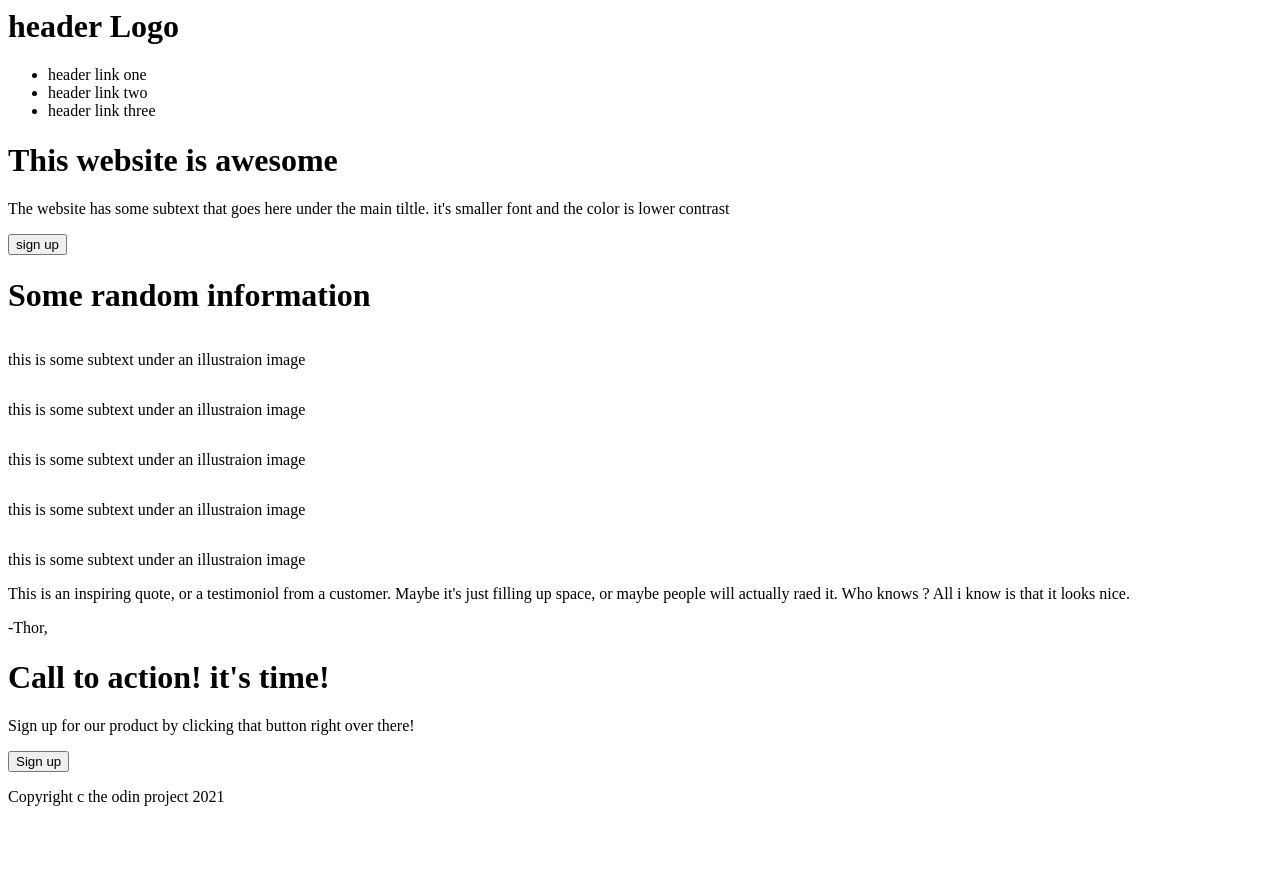
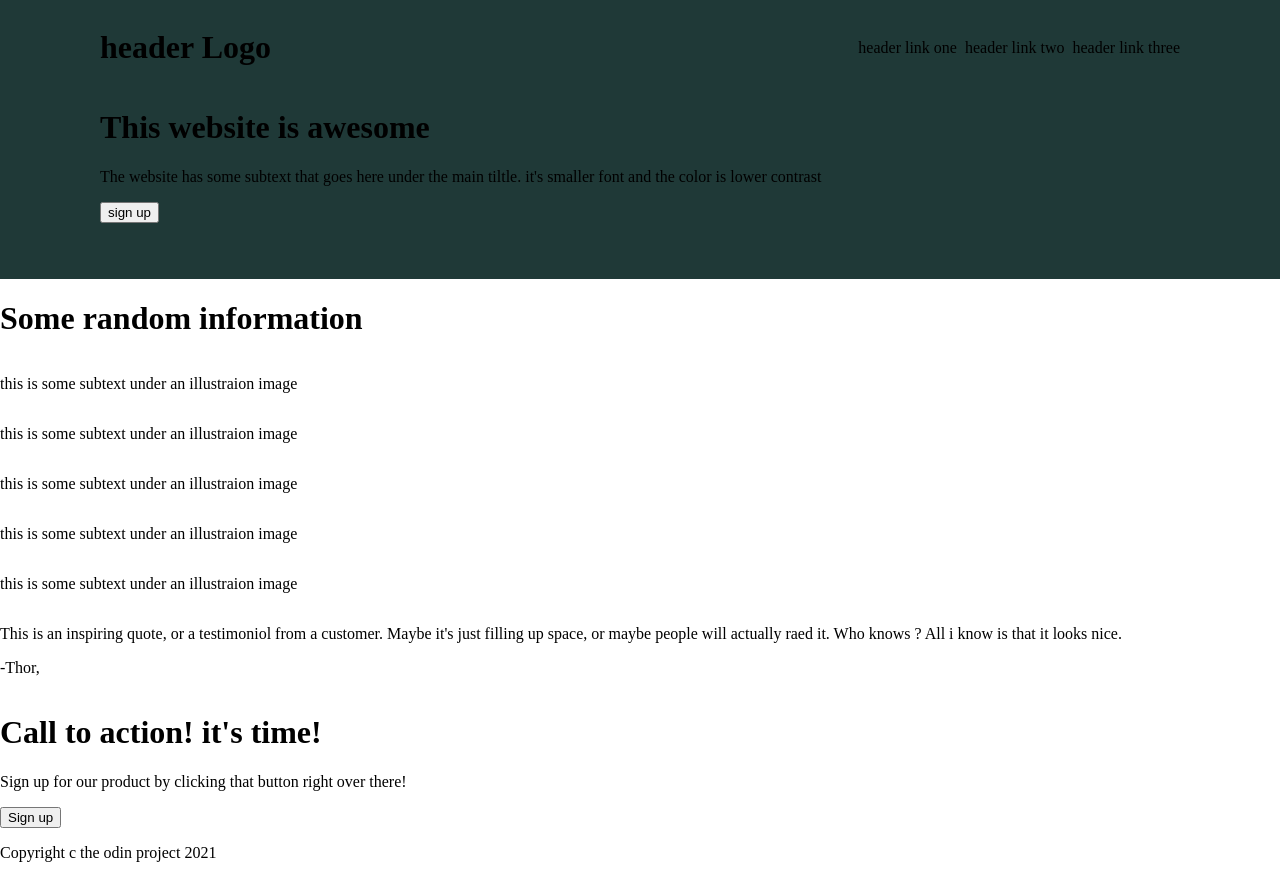
Before and after one commit to taherjouida/Landing-page, a plain HTML site: page index.html in a window 1280 px wide. Before the commit the page ends 822 px from the top, so only its background shows below. Drawn offline with Linux system fonts and the light colour scheme.

Commit message:
started some style

```diff
--- a/index.html
+++ b/index.html
@@ -2,6 +2,7 @@
 <head>
     <meta charset="UTF-8">
     <meta name="viewport" content="width=device-width, initial-scale=1.0">
+    <link rel="stylesheet" href="style.css">
     <title>Landing Page</title>
 </head>
 <body>
--- /dev/null
+++ b/style.css
@@ -0,0 +1,28 @@
+body {
+    display: flex;
+    flex-direction: column;
+    flex: 1;
+
+    margin: 0;
+    min-height: 100vh;
+
+}
+.header {
+    display: flex;
+    flex-direction: column;
+    background-color: #1f3937;
+    padding-left: 100px;
+    padding-right: 100px;
+    padding-top: 8px;
+    padding-bottom:56px ;
+}
+.links {
+    display: flex;
+    align-items: center;
+    justify-content: space-between;
+}
+.links ,ul {
+    display: flex;
+    list-style-type: none;
+    gap: 8px;
+}
```
